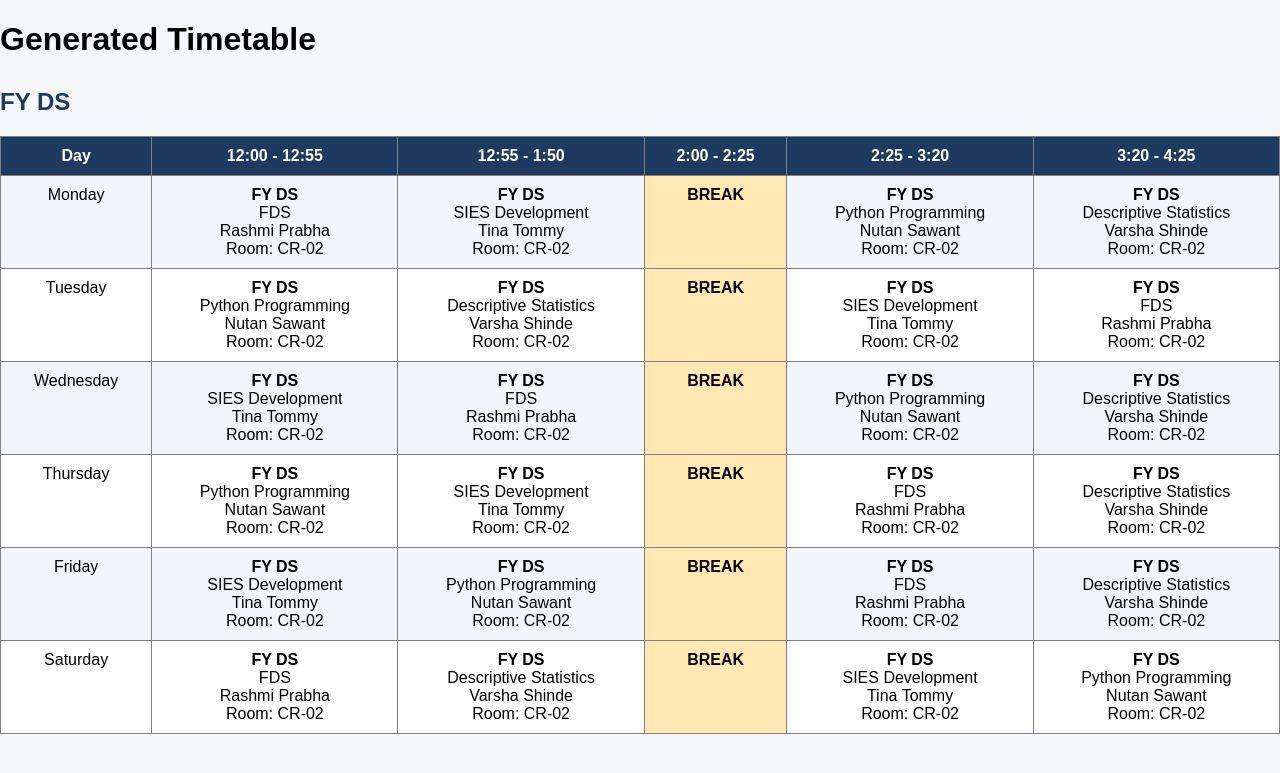
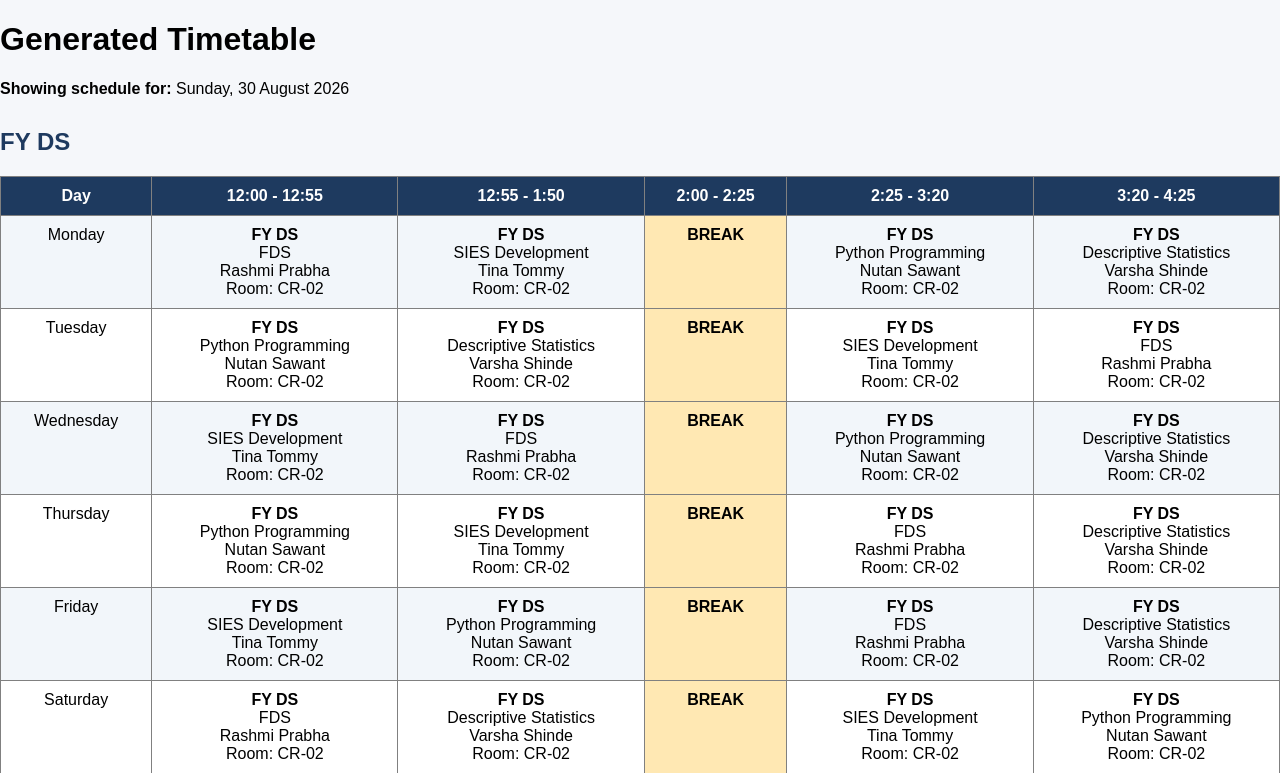
Before and after one commit to palakpj25hds/smart-timetable-optimizer, a Flask app: page /generate in a window 1280 px wide. Shown: the part 108-881 px from the top of the page. Run offline with Flask 3, Linux system fonts and the light colour scheme; data comes from the database, SQL or seed files in the repository; data that the repository does not hold is empty.

Commit message:
Update timetable.html

```diff
--- a/templates/timetable.html
+++ b/templates/timetable.html
@@ -62,6 +62,8 @@
 
 
 <h1>Generated Timetable</h1>
+
+<p><b>Showing schedule for:</b> {{ current_date }}</p>
 
 
 {% for class_name, timetable in all_timetables.items() %}
```
